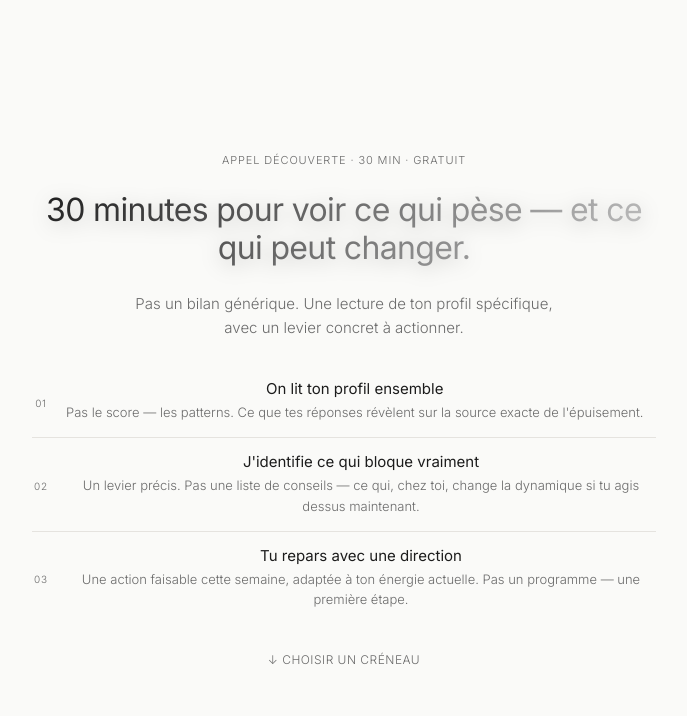
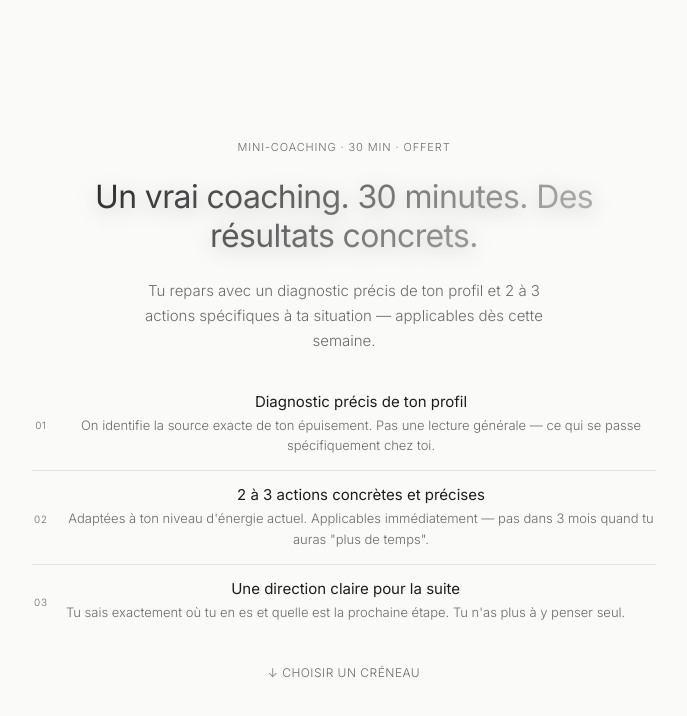
Before and after one commit to enzormdn-tech/burnout-quiz, a plain HTML site: page appel.html in a window 1280 px wide. Shown: the top 716 px of the page, without its empty margins (296-983 px from the left). Drawn offline with Linux system fonts and the light colour scheme; a script that the page names is missing.

Commit message:
Reframe as mini-coaching, gratuit → offert

```diff
--- a/appel.html
+++ b/appel.html
@@ -164,32 +164,32 @@
 <div class="container">
 
   <div class="hero">
-    <span class="page-label">Appel découverte · 30 min · gratuit</span>
+    <span class="page-label">Mini-coaching · 30 min · offert</span>
 
-    <h1 class="page-title">30 minutes pour voir ce qui pèse — et ce qui peut changer.</h1>
+    <h1 class="page-title">Un vrai coaching. 30 minutes. Des résultats concrets.</h1>
 
-    <p class="page-sub">Pas un bilan générique. Une lecture de ton profil spécifique, avec un levier concret à actionner.</p>
+    <p class="page-sub">Tu repars avec un diagnostic précis de ton profil et 2 à 3 actions spécifiques à ta situation — applicables dès cette semaine.</p>
 
     <div class="steps">
       <div class="step">
         <span class="step-num">01</span>
         <div class="step-body">
-          <p class="step-title">On lit ton profil ensemble</p>
-          <p class="step-desc">Pas le score — les patterns. Ce que tes réponses révèlent sur la source exacte de l'épuisement.</p>
+          <p class="step-title">Diagnostic précis de ton profil</p>
+          <p class="step-desc">On identifie la source exacte de ton épuisement. Pas une lecture générale — ce qui se passe spécifiquement chez toi.</p>
         </div>
       </div>
       <div class="step">
         <span class="step-num">02</span>
         <div class="step-body">
-          <p class="step-title">J'identifie ce qui bloque vraiment</p>
-          <p class="step-desc">Un levier précis. Pas une liste de conseils — ce qui, chez toi, change la dynamique si tu agis dessus maintenant.</p>
+          <p class="step-title">2 à 3 actions concrètes et précises</p>
+          <p class="step-desc">Adaptées à ton niveau d'énergie actuel. Applicables immédiatement — pas dans 3 mois quand tu auras "plus de temps".</p>
         </div>
       </div>
       <div class="step">
         <span class="step-num">03</span>
         <div class="step-body">
-          <p class="step-title">Tu repars avec une direction</p>
-          <p class="step-desc">Une action faisable cette semaine, adaptée à ton énergie actuelle. Pas un programme — une première étape.</p>
+          <p class="step-title">Une direction claire pour la suite</p>
+          <p class="step-desc">Tu sais exactement où tu en es et quelle est la prochaine étape. Tu n'as plus à y penser seul.</p>
         </div>
       </div>
     </div>
```
Also changed, not shown: resultats.html (+2 -2 lines).
